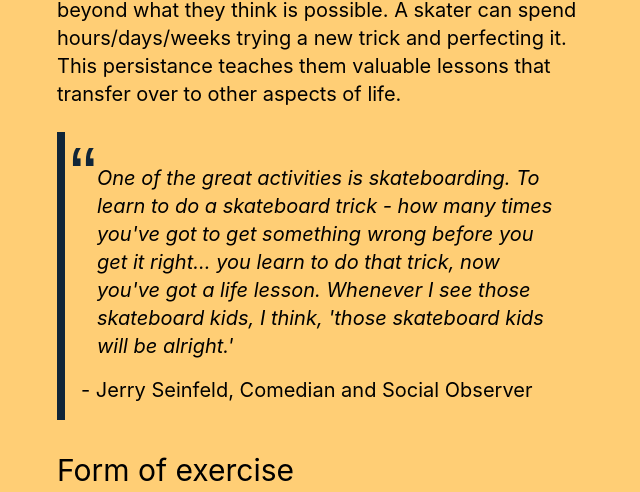
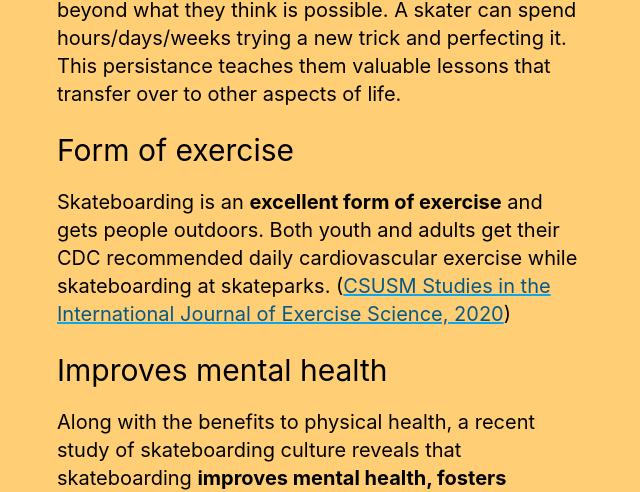
Before and after one commit to shawnlknight/park-circle-skate, a Next.js app: page / in a window 1280 px wide. Shown: the part 5320-5812 px from the top of the page, without its empty margins (319-959 px from the left). Built offline with nearby package versions, Linux system fonts and the light colour scheme.

Commit message:
remove quote

```diff
--- a/pages/index.js
+++ b/pages/index.js
@@ -256,17 +256,6 @@ export default function Home() {
                 and perfecting it. This persistance teaches them valuable
                 lessons that transfer over to other aspects of life.
               </p>
-              <blockquote className={`${styles.blockquoteAlternate} p-4 mb-8`}>
-                <p className="p-4 italic">
-                  One of the great activities is skateboarding. To learn to do a
-                  skateboard trick - how many times you&apos;ve got to get
-                  something wrong before you get it right... you learn to do
-                  that trick, now you&apos;ve got a life lesson. Whenever I see
-                  those skateboard kids, I think, &apos;those skateboard kids
-                  will be alright.&apos;
-                </p>
-                <span>- Jerry Seinfeld, Comedian and Social Observer</span>
-              </blockquote>
               <h3 className={`text-3xl mb-5`}>Form of exercise</h3>
               <p className="mb-6">
                 Skateboarding is an <b>excellent form of exercise</b> and gets
```
